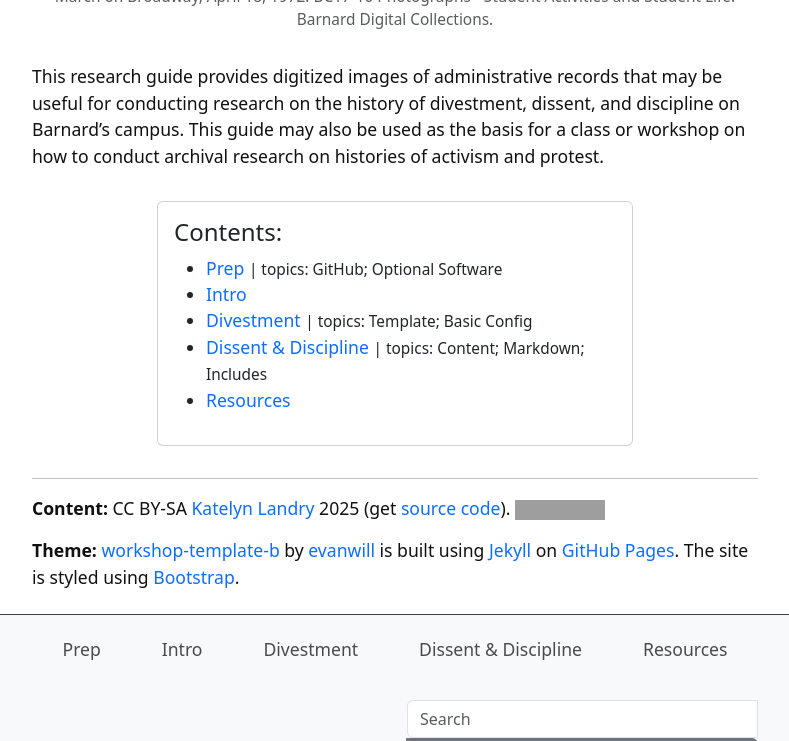
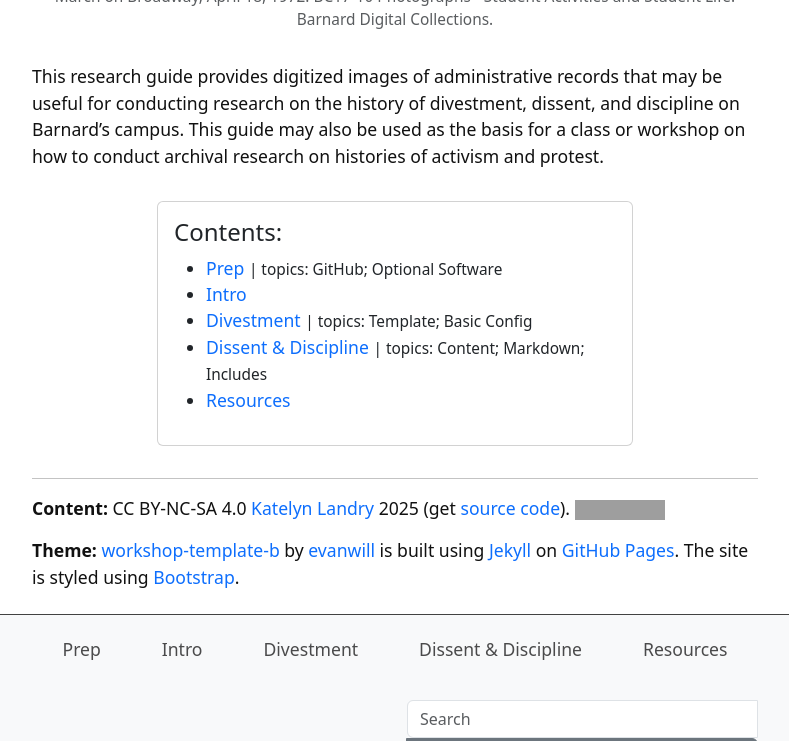
Before and after one commit to katelynautumn28/ddd-research-guide, a Jekyll site: the page built from index.md, in a window 1280 px wide and 900 px high, scrolled down 733 px, cut to the strip 0-741 px from the top of the window. Shown: the whole strip, without its empty margins (245-1034 px from the left). Built offline with Jekyll 4.4.1, drawn with Linux system fonts in a browser that asks for light colours; grey boxes are pictures that could not be loaded.

Commit message:
Update credits.html

```diff
--- a/_includes/template/credits.html
+++ b/_includes/template/credits.html
@@ -1,2 +1,2 @@
-<p><strong>Content:</strong> CC BY-SA {% if site.github_username %}<a href="https://github.com/{{ site.github_username }}">{{ site.author }}</a>{% else %}{{ site.author }}{% endif %} {{ site.pub_year}} (get <a href="{{ site.source-code }}" target="_blank" rel="noopener">source code</a>). <a href="http://creativecommons.org/licenses/by-sa/4.0/" rel="license"><img src="https://i.creativecommons.org/l/by-sa/4.0/88x31.png" alt="Creative Commons License" /></a></p>
+<p><strong>Content:</strong> CC BY-NC-SA 4.0 {% if site.github_username %}<a href="https://github.com/{{ site.github_username }}">{{ site.author }}</a>{% else %}{{ site.author }}{% endif %} {{ site.pub_year}} (get <a href="{{ site.source-code }}" target="_blank" rel="noopener">source code</a>). <a href="http://creativecommons.org/licenses/by-sa/4.0/" rel="license"><img src="https://i.creativecommons.org/l/by-sa/4.0/88x31.png" alt="Creative Commons License" /></a></p>
 <p><strong>Theme:</strong> <a href="https://github.com/evanwill/workshop-template-b" target="_blank" rel="noopener">workshop-template-b</a> by <a href="https://github.com/evanwill/" target="_blank" rel="noopener">evanwill</a> is built using <a href="https://jekyllrb.com/" target="_blank" rel="noopener">Jekyll</a> on <a href="https://pages.github.com/" target="_blank" rel="noopener">GitHub Pages</a>. The site is styled using <a href="https://getbootstrap.com/" target="_blank" rel="noopener">Bootstrap</a>.</p>
```
